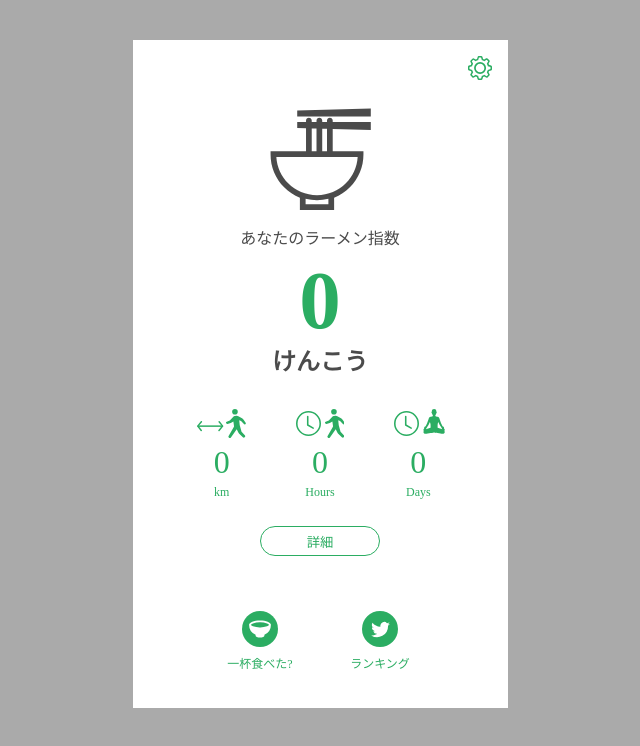
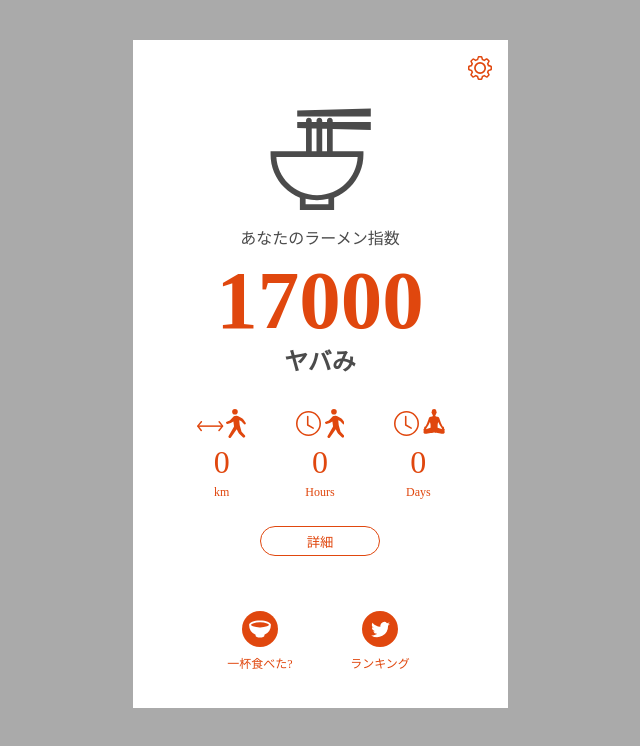
Before and after one commit to SuzukiTakuto/no-more-ramen, a React (Create React App) app in the folder no_more_ramen/frontend/: page /top in a window 1280 px wide. Shown: the top 746 px of the page, without its empty margins (320-960 px from the left). Built offline with nearby package versions, Linux system fonts and the light colour scheme; no server answers.

Commit message:
fix: main

```diff
--- a/no_more_ramen/frontend/src/Pages/MainPage.tsx
+++ b/no_more_ramen/frontend/src/Pages/MainPage.tsx
@@ -33,7 +33,7 @@ const MainPage = (props: Props) => {
   const history = useHistory();
   props.setHeight("auto");
   const [userParamData, setUserParamData] = useState<UserParam>({
-    index: 0,
+    index: 17000,
     run: 0,
     walk: 0,
     days: 0,
@@ -114,21 +114,39 @@ const MainPage = (props: Props) => {
   }, []);
 
   useEffect(() => {
-      if (userParamData.index > 6000) {
+    if (userParamData.index >= 15000) {
+      setNowColor("danger");
+      setComment("ヤバみ");
+    }
+    if (userParamData.index >= 6000 && userParamData.index < 15000) {
             setNowColor("omg");
             setComment("気持ち多め");
             console.log(comment);
       }
-      else if (userParamData.index > 15000) {
-            setNowColor("danger");
-            setComment("ヤバみ");
-      }
-      else {
+    if (userParamData.index < 6000) {
         setNowColor("health");
         setComment("けんこう");
       }
 
-  }, [userParamData])
+  }, [userParamData]);
+
+  const [point, setPoint] = useState(0);
+
+
+  /*let displayPoint = 0;
+  useEffect(() => {
+    console.log(userParamData.index);
+    let countId = setInterval(() => {
+      if (displayPoint < userParamData.index) {
+        displayPoint = displayPoint + 1;
+        console.log(displayPoint);
+        console.log(point);
+        setPoint(displayPoint);
+      } else {
+        clearInterval(countId);
+      }
+    }, 0.001);
+  }, []);*/
 
   return (
     <div>
```
